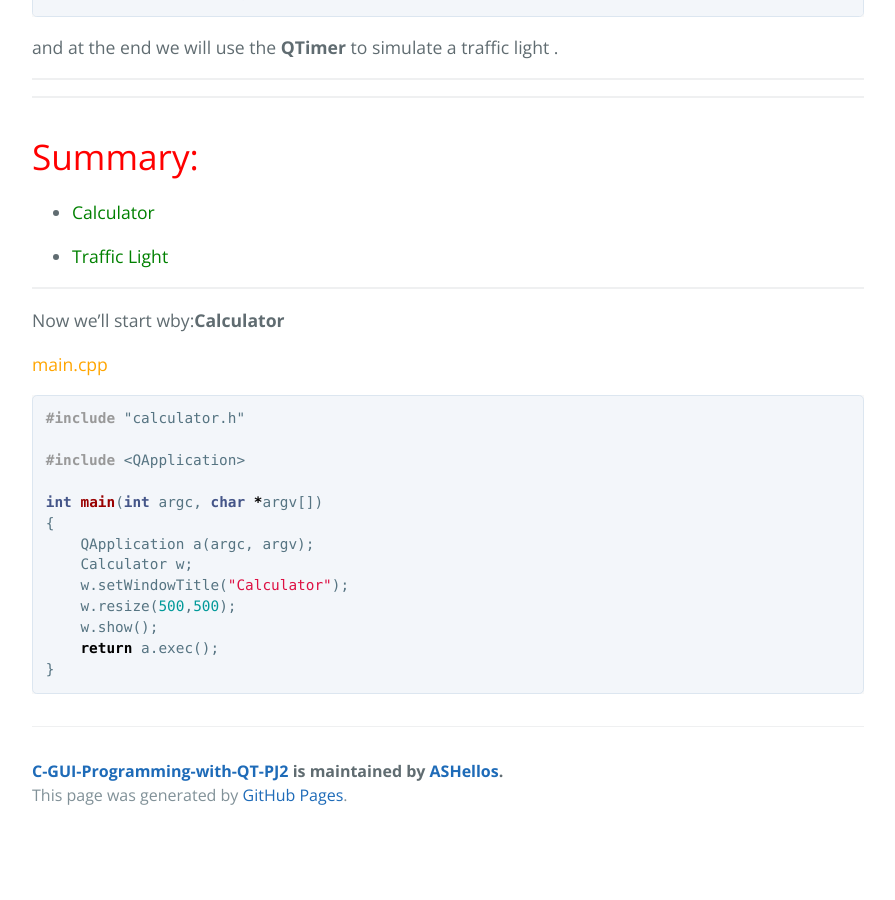
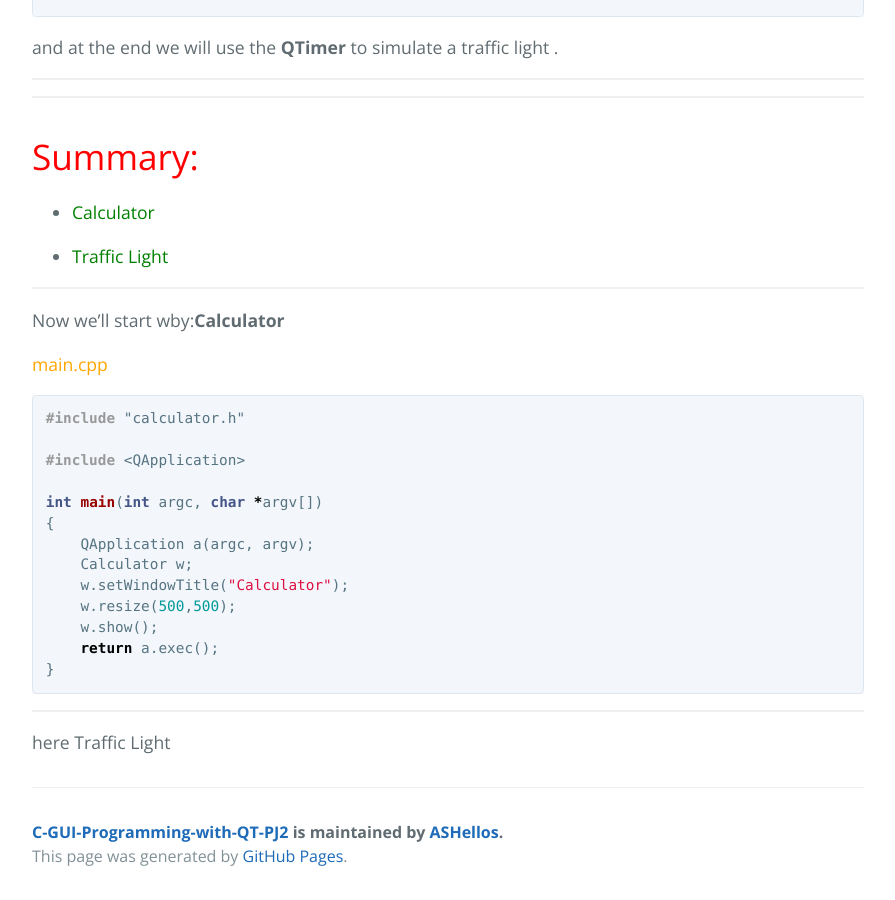
Before and after one commit to ASHellos/C-GUI-Programming-with-QT-PJ2, a Jekyll site: the page built from another-page.md, in a window 1280 px wide and 900 px high, scrolled down 1152 px. Shown: the whole window, without its empty margins (192-1087 px from the left). Built offline with Jekyll 4.4.1, drawn with Linux system fonts in a browser that asks for light colours; our own code applies the rules of GitHub Pages for plain Markdown files; before the commit the page ends 1991 px from its top, so only the background shows below that.

Commit message:
Update another-page.md

````diff
--- a/another-page.md
+++ b/another-page.md
@@ -45,3 +45,5 @@ int main(int argc, char *argv[])
     return a.exec();
 }
 ```
+* *  *
+here Traffic Light
````
